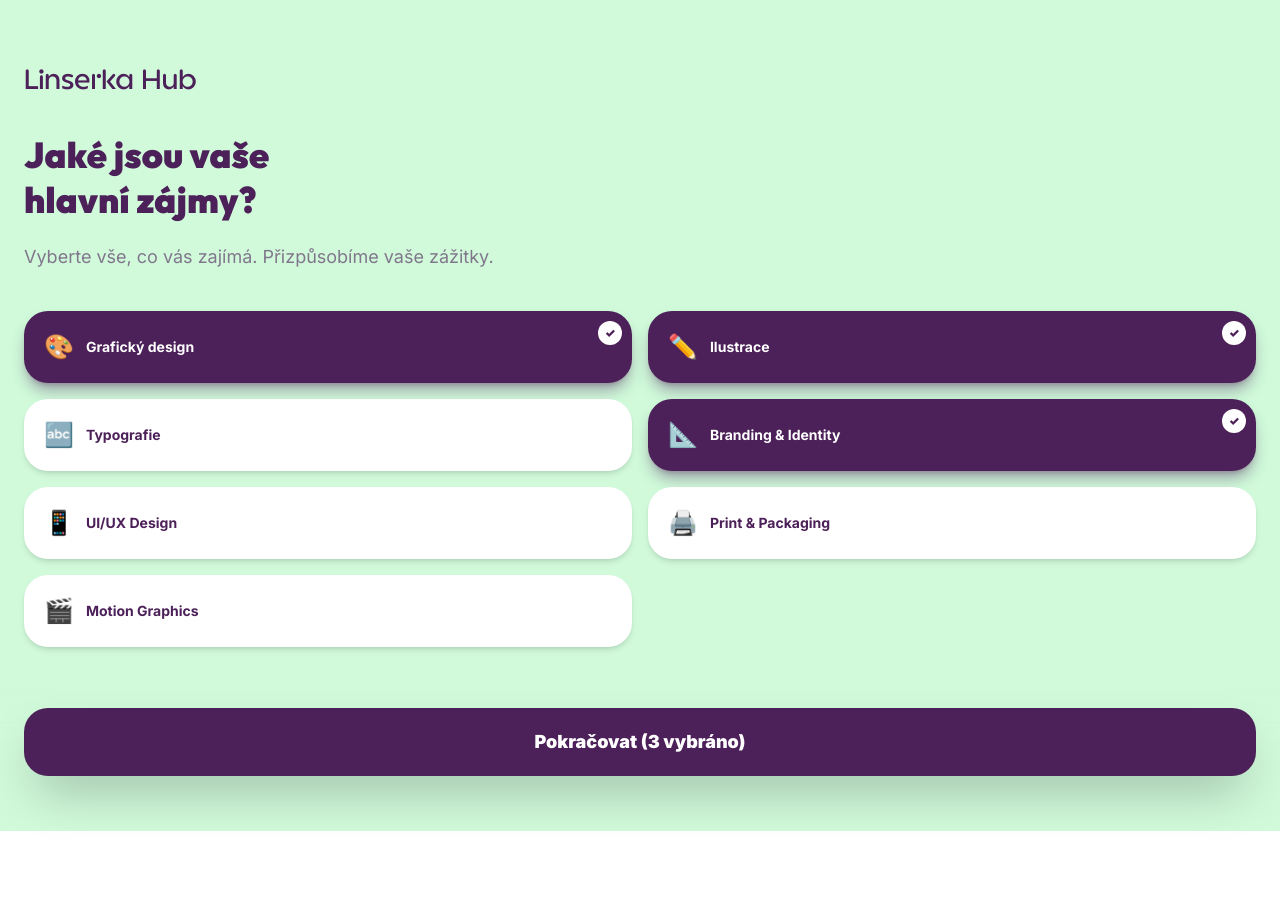
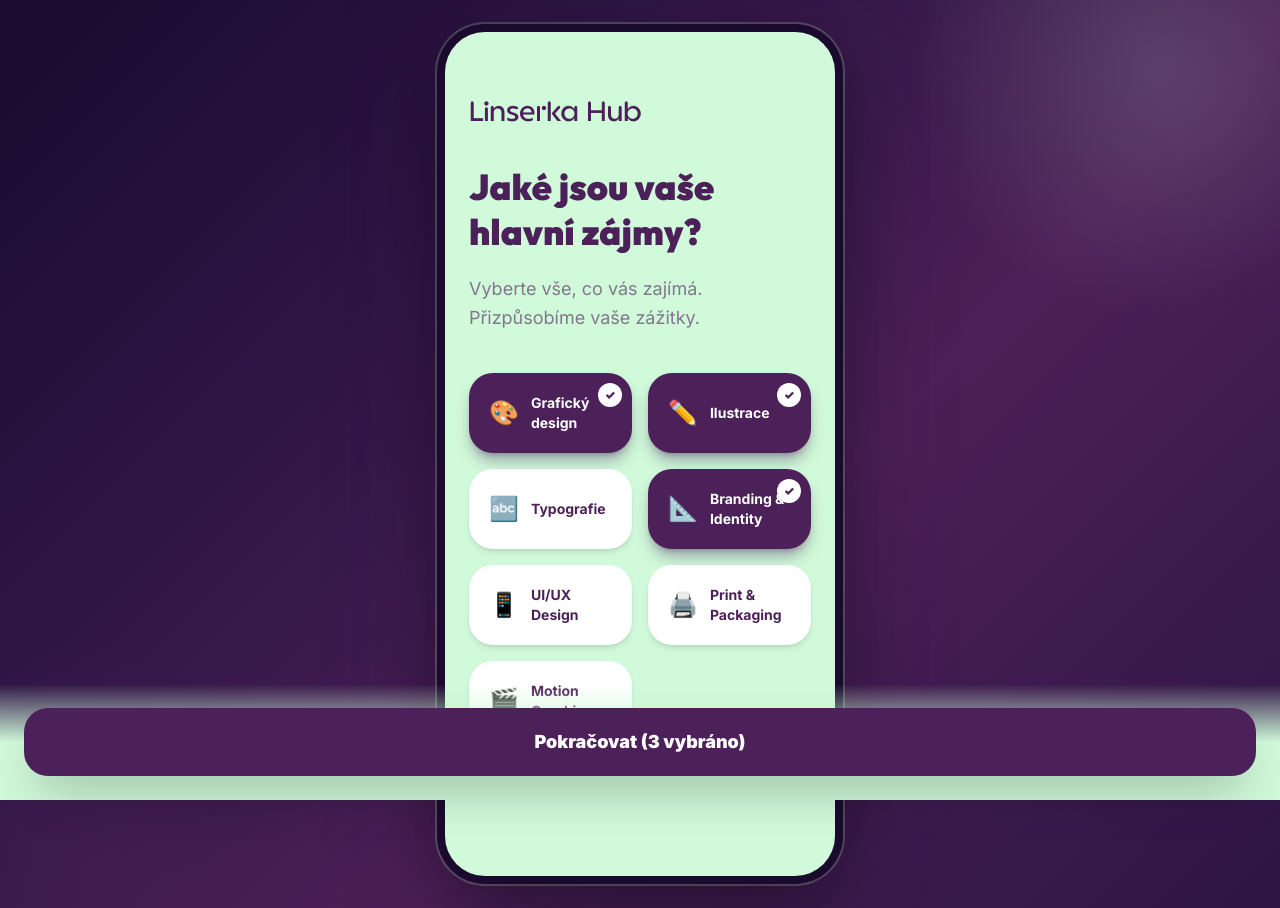
Before and after one commit to Kubaejj/LinserkaHub, a React (Vite) app: page / in a window 1280 px wide. Before the commit the page ends 831 px from the top, so only its background shows below. Built offline with nearby package versions, Linux system fonts and the light colour scheme.

Commit message:
feat: desktop phone frame layout

```diff
--- a/index.html
+++ b/index.html
@@ -1,11 +1,17 @@
 
   <!DOCTYPE html>
-  <html lang="en">
+  <html lang="cs">
     <head>
       <meta charset="UTF-8" />
       <meta name="viewport" content="width=device-width, initial-scale=1.0" />
-      <title>Creative Community Hub Interface</title>
-      <style>html, body { height: 100%; margin: 0; } #root { height: 100%; }</style>
+      <title>Linserka Hub</title>
+      <link rel="preconnect" href="https://fonts.googleapis.com" />
+      <link rel="preconnect" href="https://fonts.gstatic.com" crossorigin />
+      <link href="https://fonts.googleapis.com/css2?family=Outfit:wght@400;500;600;700;800;900&display=swap" rel="stylesheet" />
+      <style>
+        html, body { height: 100%; margin: 0; }
+        #root { height: 100%; }
+      </style>
     </head>
 
     <body>
--- a/src/app/App.tsx
+++ b/src/app/App.tsx
@@ -2,7 +2,13 @@ import { RouterProvider } from 'react-router';
 import { router } from './routes';
 
 function App() {
-  return <RouterProvider router={router} />;
+  return (
+    <div className="desktop-wrapper">
+      <div className="phone-frame">
+        <RouterProvider router={router} />
+      </div>
+    </div>
+  );
 }
 
 export default App;
--- a/src/styles/theme.css
+++ b/src/styles/theme.css
@@ -220,3 +220,79 @@
     scrollbar-color: #4C2058 transparent;
   }
 }
+
+/* ===== Desktop Phone Frame ===== */
+.desktop-wrapper {
+  min-height: 100vh;
+  min-height: 100dvh;
+}
+
+.phone-frame {
+  width: 100%;
+  min-height: 100vh;
+  min-height: 100dvh;
+}
+
+/* On screens wider than phone size, show as phone mockup */
+@media (min-width: 640px) {
+  .desktop-wrapper {
+    display: flex;
+    align-items: center;
+    justify-content: center;
+    background: linear-gradient(135deg, #1a0a2e 0%, #2d1545 30%, #4C2058 60%, #2d1545 100%);
+    padding: 2rem;
+    position: relative;
+    overflow: hidden;
+  }
+
+  /* Decorative background blobs */
+  .desktop-wrapper::before {
+    content: '';
+    position: absolute;
+    top: -20%;
+    right: -10%;
+    width: 500px;
+    height: 500px;
+    background: radial-gradient(circle, rgba(208, 250, 218, 0.15) 0%, transparent 70%);
+    border-radius: 50%;
+    pointer-events: none;
+  }
+
+  .desktop-wrapper::after {
+    content: '';
+    position: absolute;
+    bottom: -15%;
+    left: -10%;
+    width: 400px;
+    height: 400px;
+    background: radial-gradient(circle, rgba(76, 32, 88, 0.3) 0%, transparent 70%);
+    border-radius: 50%;
+    pointer-events: none;
+  }
+
+  .phone-frame {
+    width: 390px;
+    max-height: 844px;
+    min-height: 844px;
+    border-radius: 2.5rem;
+    overflow: hidden;
+    overflow-y: auto;
+    box-shadow:
+      0 0 0 8px #1a0a2e,
+      0 0 0 10px rgba(208, 250, 218, 0.2),
+      0 25px 80px rgba(0, 0, 0, 0.5),
+      0 0 120px rgba(76, 32, 88, 0.3);
+    position: relative;
+    z-index: 10;
+  }
+
+  /* Hide scrollbar inside phone frame */
+  .phone-frame::-webkit-scrollbar {
+    display: none;
+  }
+
+  .phone-frame {
+    -ms-overflow-style: none;
+    scrollbar-width: none;
+  }
+}
```
